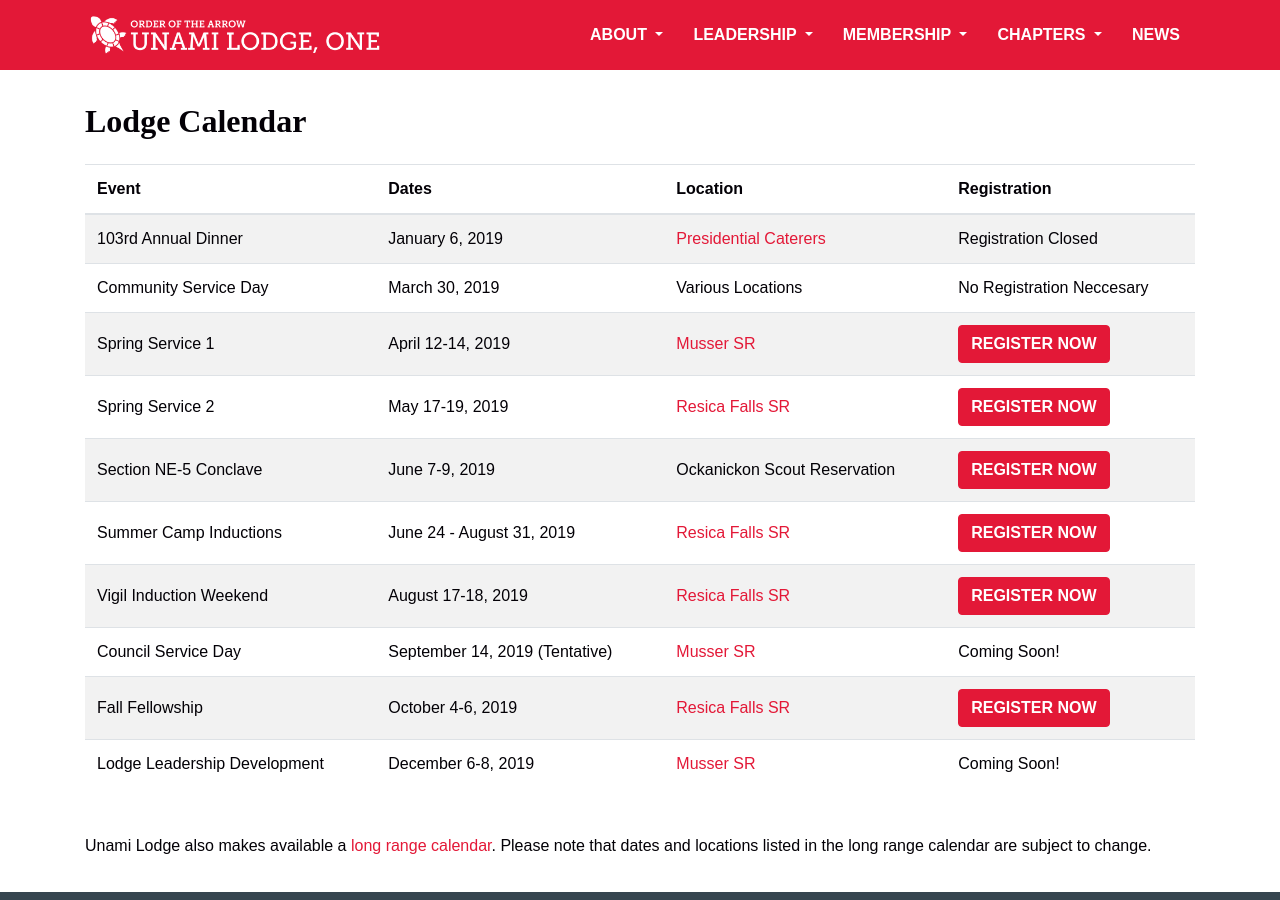
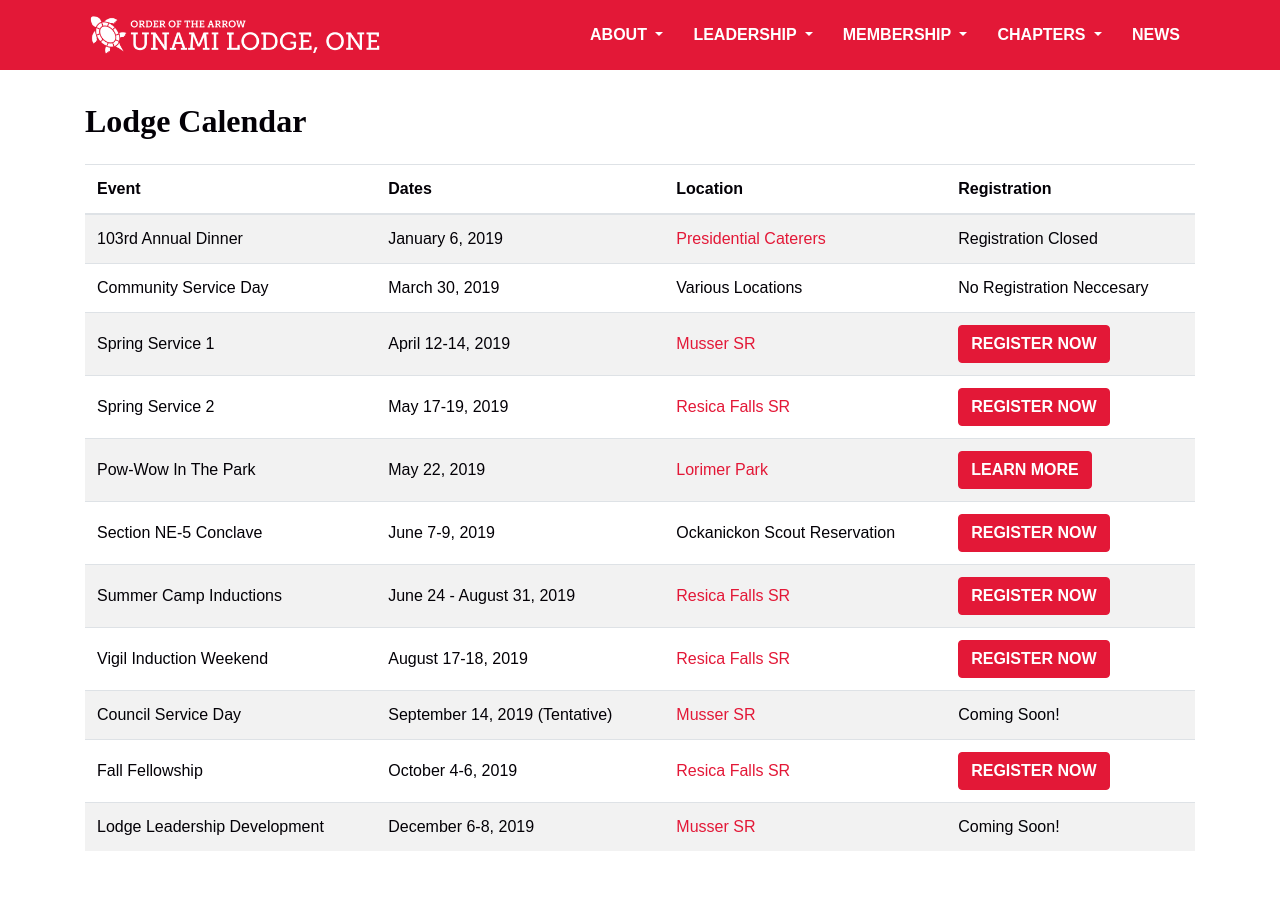
Before and after one commit to colbsa/UnamiLodge.org, a Jekyll site: the page built from about-calendar.md, in a window 1280 px wide and 900 px high. Built offline with Jekyll 4.4.1, drawn with Linux system fonts in a browser that asks for light colours; some web fonts are replaced.

Commit message:
Added pow-wow to the calendar

```diff
--- a/_data/events.yml
+++ b/_data/events.yml
@@ -36,6 +36,16 @@
   link-url: http://colbsa.doubleknot.com/event/spring-service-2/2380635
   ordeal: true
   brotherhood: true
+  highlight: true
+
+- title: Pow-Wow In The Park
+  dates: May 22, 2019
+  location: Lorimer Park
+  location-url: https://www.google.com/maps/place/183+Moredon+Rd,+Huntingdon+Valley,+PA+19006/data=!4m2!3m1!1s0x89c6b16fedb90021:0x3ed5c19d8d124e79?sa=X&ved=2ahUKEwjI6eSvvefhAhUGW60KHfzFAIkQ8gEwAHoECAoQAQ
+  link-text: Learn More
+  link-url: http://unamilodge.org/news/2019-Pow-Wow
+  ordeal: false
+  brotherhood: false
   highlight: true
 
 - title: Section NE-5 Conclave
```
